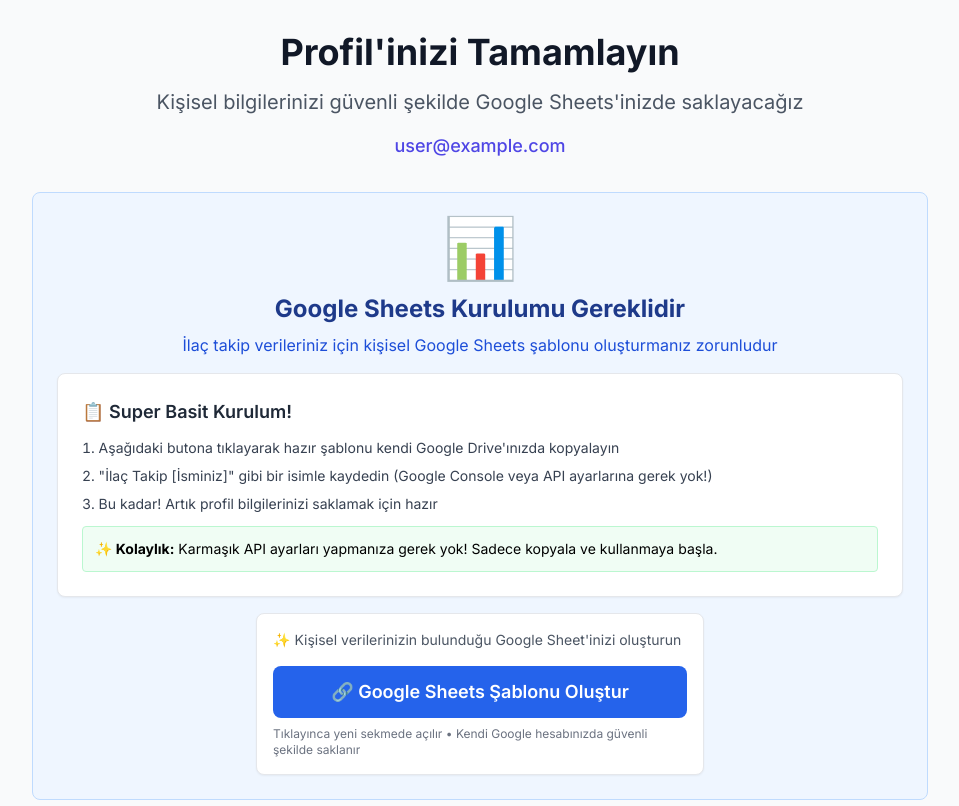
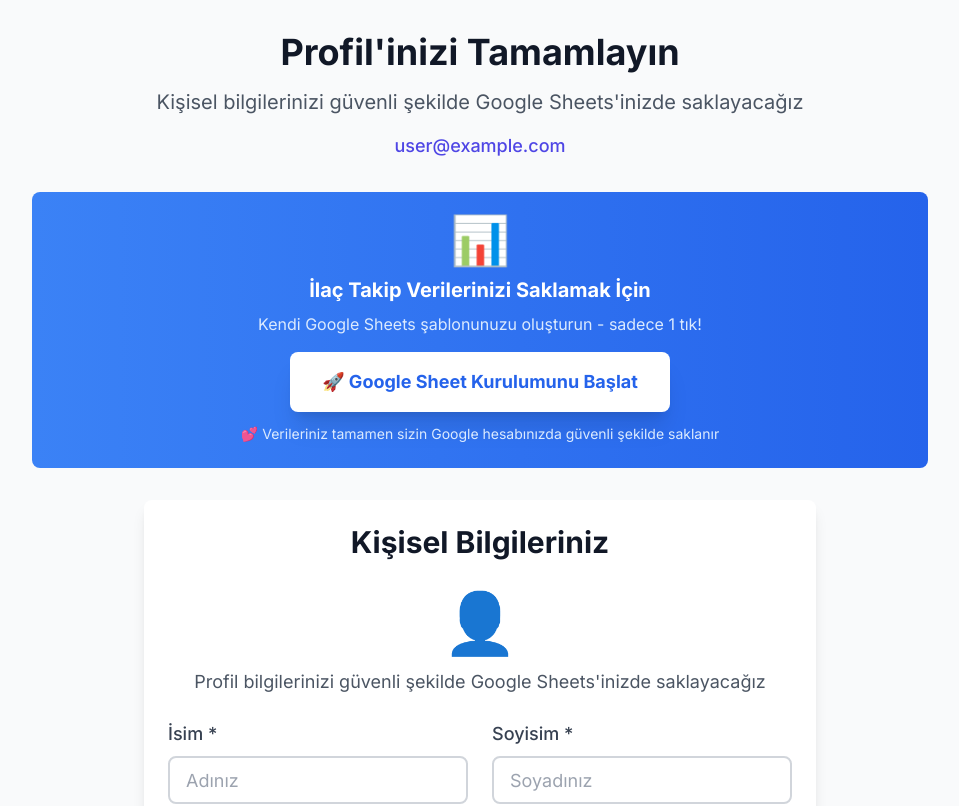
Before and after one commit to bulentdurmus79-code/ilac-takip-sistemi, a Next.js app: page /profil in a window 1280 px wide. Shown: the top 806 px of the page, without its empty margins (160-1119 px from the left). Built offline with nearby package versions, Linux system fonts and the light colour scheme; no server answers; sample sign-in values are in the browser's storage.

Commit message:
🎯 Simplified Google Sheets setup - single button click, no complex instructions, just pure simplicity

```diff
--- a/src/app/(dashboard)/profil/page.tsx
+++ b/src/app/(dashboard)/profil/page.tsx
@@ -124,53 +124,27 @@
           </p>
         </header>
 
-        {/* Google Sheets Kurulumu Bölümü */}
-        <div className="bg-blue-50 border border-blue-200 rounded-lg p-6 mb-8">
-          <div className="text-center mb-4">
-            <div className="text-6xl mb-4">📊</div>
-            <h2 className="text-2xl font-bold text-blue-900 mb-2">
-              Google Sheets Kurulumu Gereklidir
-            </h2>
-            <p className="text-blue-700 mb-4">
-              İlaç takip verileriniz için kişisel Google Sheets şablonu oluşturmanız zorunludur
+        {/* Google Sheets Kurulumu - Çok Basit */}
+        <div className="bg-gradient-to-r from-blue-500 to-blue-600 text-white p-6 rounded-lg mb-8">
+          <div className="text-center">
+            <div className="text-5xl mb-3">📊</div>
+            <h2 className="text-xl font-bold mb-2">İlaç Takip Verilerinizi Saklamak İçin</h2>
+            <p className="text-blue-100 mb-4">Kendi Google Sheets şablonunuzu oluşturun - sadece 1 tık!</p>
+
+            <button
+              onClick={() => {
+                const sharingUrl = 'https://docs.google.com/spreadsheets/d/1EzHGDwKgt--A86w_k90ISrDKlagdeuyU0ryaEmoVOiY/edit?usp=sharing';
+                window.open(sharingUrl, '_blank');
+                alert('✅ Yeni sekmede Google Sheets şablonu açıldı!\n🥷 Şimdi şablonu kendi Gmail hesabınıza kopyalayın.\n🍁 Sonra buraya dönüp profilinizi doldurun.');
+              }}
+              className="bg-white text-blue-600 hover:bg-gray-100 px-8 py-4 rounded-lg font-bold text-lg shadow-xl transition-all hover:scale-105"
+            >
+              🚀 Google Sheet Kurulumunu Başlat
+            </button>
+
+            <p className="text-blue-100 text-sm mt-3">
+              💕 Verileriniz tamamen sizin Google hesabınızda güvenli şekilde saklanır
             </p>
-          </div>
-
-          <div className="bg-white p-6 rounded-lg shadow-sm border mb-4">
-            <h3 className="text-lg font-semibold text-gray-800 mb-3">📋 Super Basit Kurulum!</h3>
-            <ol className="list-decimal list-inside text-gray-700 space-y-2 text-sm">
-              <li>Aşağıdaki butona tıklayarak hazır şablonu kendi Google Drive'ınızda kopyalayın</li>
-              <li>"İlaç Takip [İsminiz]" gibi bir isimle kaydedin (Google Console veya API ayarlarına gerek yok!)</li>
-              <li>Bu kadar! Artık profil bilgilerinizi saklamak için hazır</li>
-            </ol>
-            <div className="mt-3 p-3 bg-green-50 border border-green-200 rounded text-sm">
-              <strong>✨ Kolaylık:</strong> Karmaşık API ayarları yapmanıza gerek yok! Sadece kopyala ve kullanmaya başla.
-            </div>
-          </div>
-
-          <div className="flex justify-center">
-            <div className="bg-white p-4 rounded-lg shadow-sm border max-w-md w-full">
-              <p className="text-sm text-gray-600 mb-4">
-                ✨ Kişisel verilerinizin bulunduğu Google Sheet'inizi oluşturun
-              </p>
-              <button
-                onClick={() => {
-                  const templateUrl = 'https://docs.google.com/spreadsheets/d/1EzHGDwKgt--A86w_k90ISrDKlagdeuyU0ryaEmoVOiY/copy';
-                  window.open(templateUrl, '_blank');
-
-                  // Kullanıcıya bilgi ver
-                  setTimeout(() => {
-                    alert('🎉 Google Sheets şablonu yeni sekmede açıldı!\n\n📝 Yeni sekmede:\n1. "Şablondan kopyala"yı seçin\n2. İsim verin: "İlaç Takip [İsminiz]"\n3. Drive\'ınızda kaydedin\n4. URL\'den ID\'yi alın\n5. Bu sayfaya dönerek profil doldurun');
-                  }, 1000);
-                }}
-                className="w-full bg-blue-600 hover:bg-blue-700 text-white px-6 py-3 rounded-lg font-semibold text-lg transition-colors"
-              >
-                🔗 Google Sheets Şablonu Oluştur
-              </button>
-              <p className="text-xs text-gray-500 mt-2">
-                Tıklayınca yeni sekmede açılır • Kendi Google hesabınızda güvenli şekilde saklanır
-              </p>
-            </div>
           </div>
         </div>
 
```
